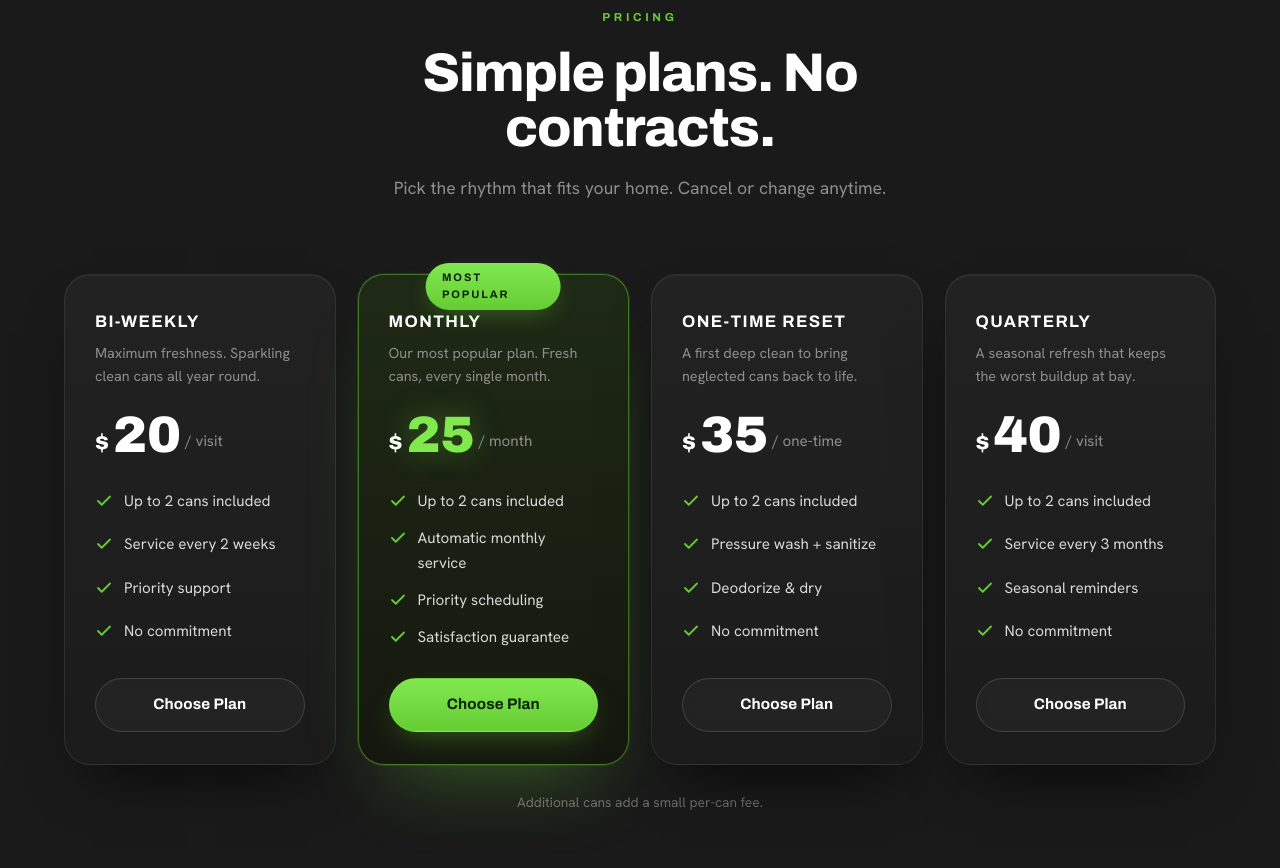
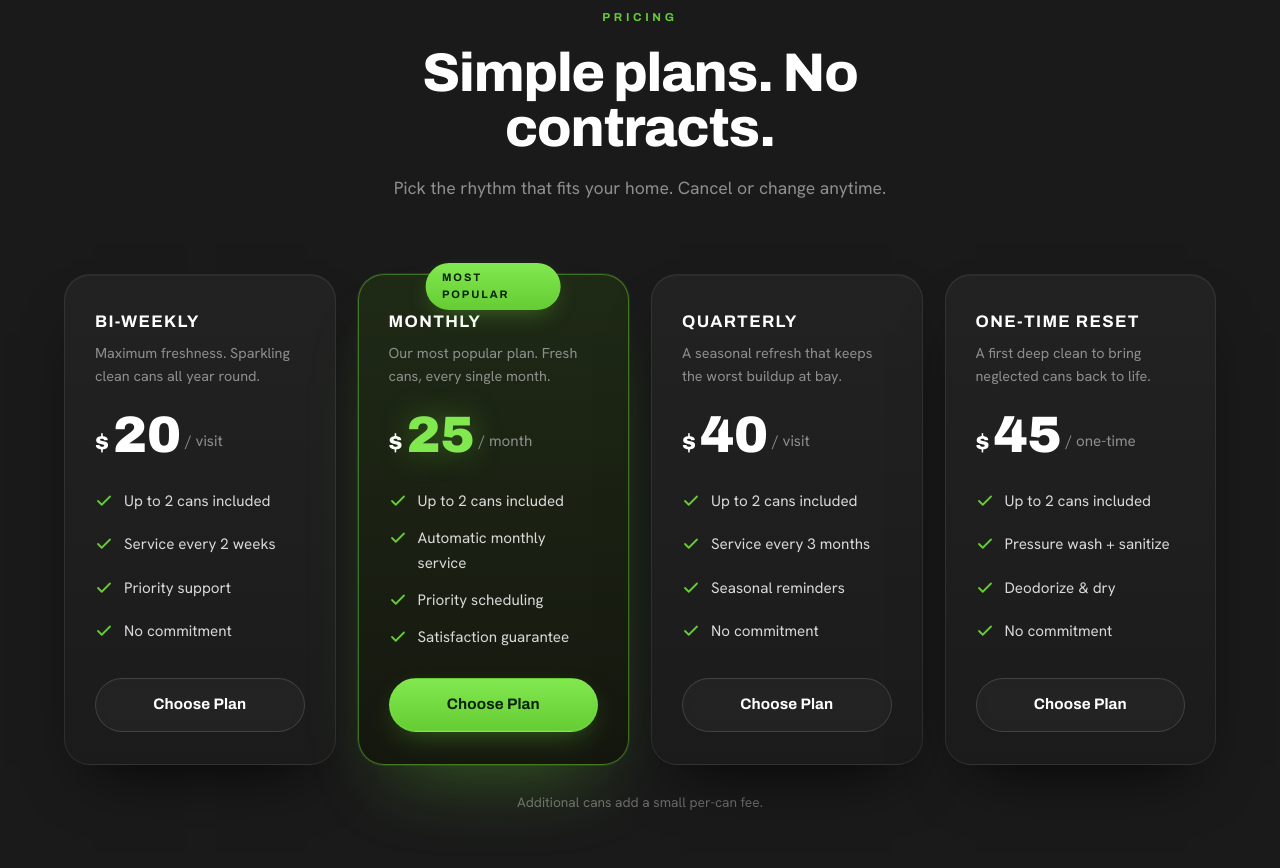
Before and after one commit to HTC20-2/QCCC-V2, a website: page index.html in a window 1280 px wide. Shown: the part 4904-5772 px from the top of the page. Drawn offline with Linux system fonts and the light colour scheme.

Commit message:
Update One-Time Reset price to  and reorder pricing plans left-to-right

```diff
--- a/index.html
+++ b/index.html
@@ -705,7 +705,7 @@ footer{background:#0c0c0c;border-top:1px solid var(--line);padding:70px 0 34px;p
       <p>Pick the rhythm that fits your home. Cancel or change anytime.</p>
     </div>
     <div class="plans">
-      <!-- Ordered left-to-right: Bi-Weekly ($20) -> Monthly ($25) -> One-Time Reset ($35) -> Quarterly ($40) -->
+      <!-- Ordered left-to-right: Bi-Weekly ($20) -> Monthly ($25) -> Quarterly ($40) -> One-Time Reset ($45) -->
       <div class="plan reveal d1">
         <div class="pname">Bi-Weekly</div>
         <div class="pdesc">Maximum freshness. Sparkling clean cans all year round.</div>
@@ -733,19 +733,6 @@ footer{background:#0c0c0c;border-top:1px solid var(--line);padding:70px 0 34px;p
       </div>
 
       <div class="plan reveal d3">
-        <div class="pname">One-Time Reset</div>
-        <div class="pdesc">A first deep clean to bring neglected cans back to life.</div>
-        <div class="price"><span class="cur">$</span><span class="amt">35</span><span class="per">/ one-time</span></div>
-        <ul>
-          <li><svg viewBox="0 0 24 24" fill="none" stroke="currentColor" stroke-width="2.4" stroke-linecap="round" stroke-linejoin="round"><path d="M20 6 9 17l-5-5"/></svg>Up to 2 cans included</li>
-          <li><svg viewBox="0 0 24 24" fill="none" stroke="currentColor" stroke-width="2.4" stroke-linecap="round" stroke-linejoin="round"><path d="M20 6 9 17l-5-5"/></svg>Pressure wash + sanitize</li>
-          <li><svg viewBox="0 0 24 24" fill="none" stroke="currentColor" stroke-width="2.4" stroke-linecap="round" stroke-linejoin="round"><path d="M20 6 9 17l-5-5"/></svg>Deodorize &amp; dry</li>
-          <li><svg viewBox="0 0 24 24" fill="none" stroke="currentColor" stroke-width="2.4" stroke-linecap="round" stroke-linejoin="round"><path d="M20 6 9 17l-5-5"/></svg>No commitment</li>
-        </ul>
-        <a href="#quote" class="btn btn-ghost">Choose Plan</a>
-      </div>
-
-      <div class="plan reveal d4">
         <div class="pname">Quarterly</div>
         <div class="pdesc">A seasonal refresh that keeps the worst buildup at bay.</div>
         <div class="price"><span class="cur">$</span><span class="amt">40</span><span class="per">/ visit</span></div>
@@ -753,6 +740,19 @@ footer{background:#0c0c0c;border-top:1px solid var(--line);padding:70px 0 34px;p
           <li><svg viewBox="0 0 24 24" fill="none" stroke="currentColor" stroke-width="2.4" stroke-linecap="round" stroke-linejoin="round"><path d="M20 6 9 17l-5-5"/></svg>Up to 2 cans included</li>
           <li><svg viewBox="0 0 24 24" fill="none" stroke="currentColor" stroke-width="2.4" stroke-linecap="round" stroke-linejoin="round"><path d="M20 6 9 17l-5-5"/></svg>Service every 3 months</li>
           <li><svg viewBox="0 0 24 24" fill="none" stroke="currentColor" stroke-width="2.4" stroke-linecap="round" stroke-linejoin="round"><path d="M20 6 9 17l-5-5"/></svg>Seasonal reminders</li>
+          <li><svg viewBox="0 0 24 24" fill="none" stroke="currentColor" stroke-width="2.4" stroke-linecap="round" stroke-linejoin="round"><path d="M20 6 9 17l-5-5"/></svg>No commitment</li>
+        </ul>
+        <a href="#quote" class="btn btn-ghost">Choose Plan</a>
+      </div>
+
+      <div class="plan reveal d4">
+        <div class="pname">One-Time Reset</div>
+        <div class="pdesc">A first deep clean to bring neglected cans back to life.</div>
+        <div class="price"><span class="cur">$</span><span class="amt">45</span><span class="per">/ one-time</span></div>
+        <ul>
+          <li><svg viewBox="0 0 24 24" fill="none" stroke="currentColor" stroke-width="2.4" stroke-linecap="round" stroke-linejoin="round"><path d="M20 6 9 17l-5-5"/></svg>Up to 2 cans included</li>
+          <li><svg viewBox="0 0 24 24" fill="none" stroke="currentColor" stroke-width="2.4" stroke-linecap="round" stroke-linejoin="round"><path d="M20 6 9 17l-5-5"/></svg>Pressure wash + sanitize</li>
+          <li><svg viewBox="0 0 24 24" fill="none" stroke="currentColor" stroke-width="2.4" stroke-linecap="round" stroke-linejoin="round"><path d="M20 6 9 17l-5-5"/></svg>Deodorize &amp; dry</li>
           <li><svg viewBox="0 0 24 24" fill="none" stroke="currentColor" stroke-width="2.4" stroke-linecap="round" stroke-linejoin="round"><path d="M20 6 9 17l-5-5"/></svg>No commitment</li>
         </ul>
         <a href="#quote" class="btn btn-ghost">Choose Plan</a>
```
